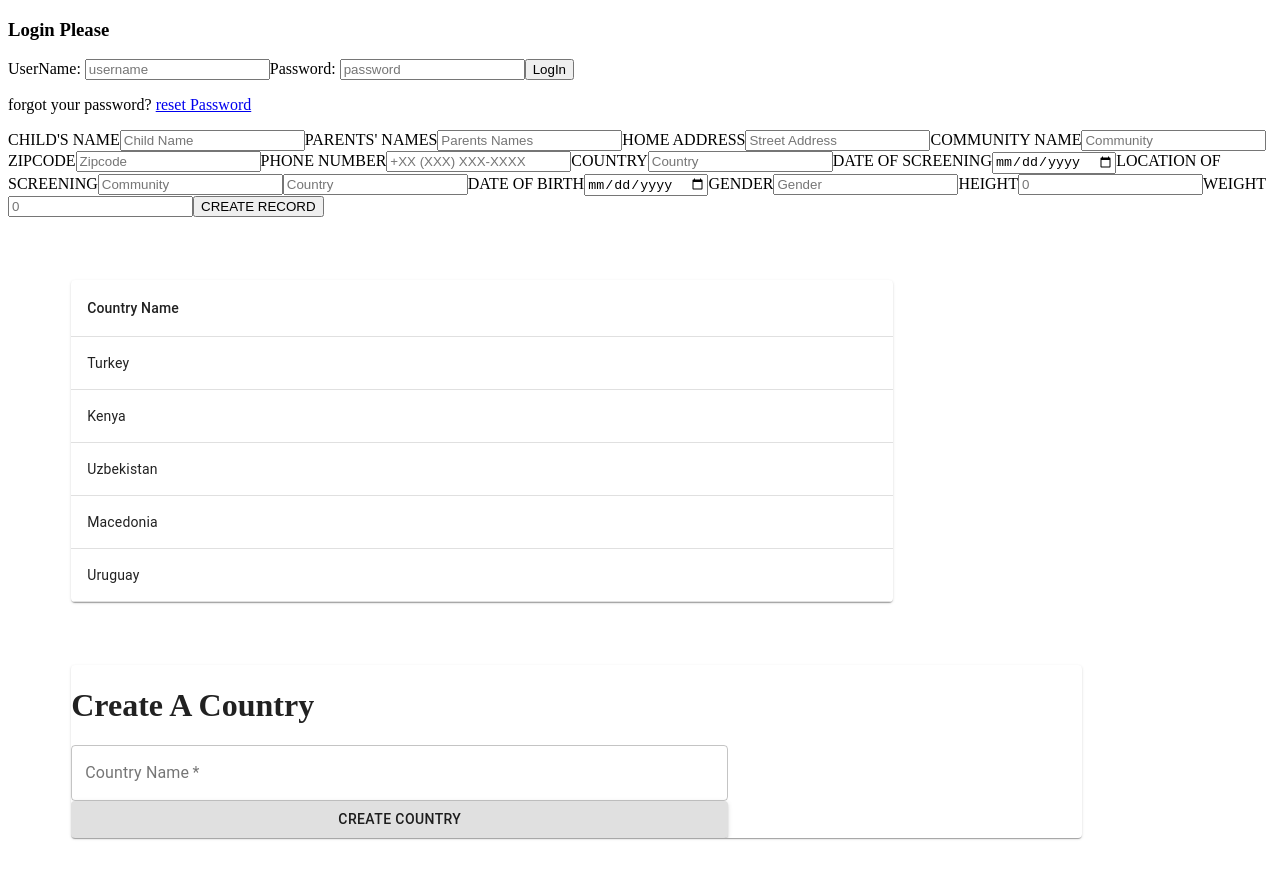
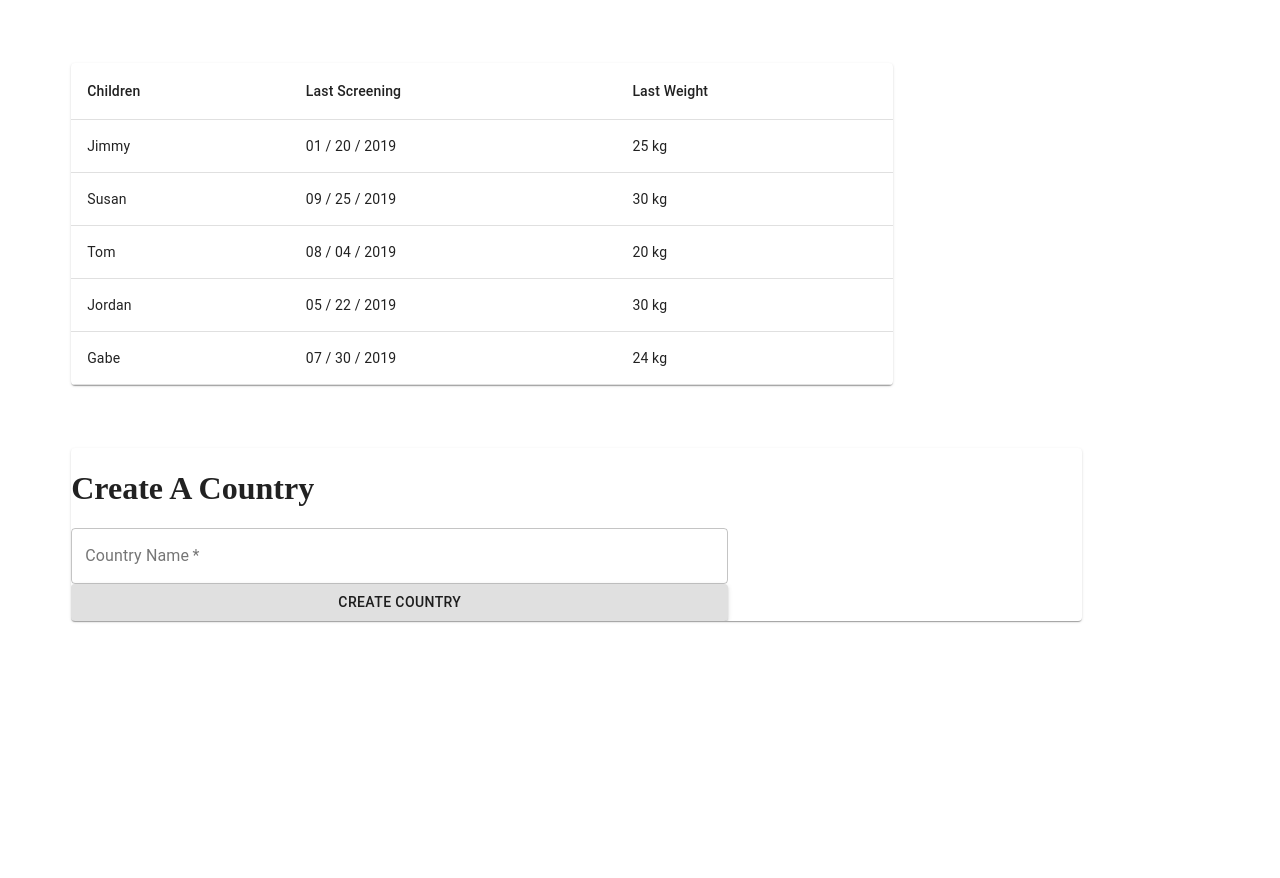
Before and after one commit to BW-Intl-Child-Nutrition-Status-Tracking/front-end, a React (Create React App) app: page / in a window 1280 px wide. Shown: the top 878 px of the page. After the commit the page ends 800 px from the top, so only its background shows below. Built offline with nearby package versions, Linux system fonts and the light colour scheme.

Commit message:
added Yup for form validation, edits to Dashboard and to DataTable, working towards DataTable being dynamic

```diff
--- a/package.json
+++ b/package.json
@@ -12,7 +12,8 @@
     "react-router-dom": "^5.1.2",
     "react-scripts": "3.2.0",
     "redux": "^4.0.4",
-    "redux-thunk": "^2.3.0"
+    "redux-thunk": "^2.3.0",
+    "yup": "^0.27.0"
   },
   "scripts": {
     "start": "react-scripts start",
--- a/src/App.js
+++ b/src/App.js
@@ -3,22 +3,22 @@ import { Route } from "react-router-dom";
 
 import { connect } from "react-redux";
 import PrivateRoute from "./components/PrivateRoute";
-import LogInForm from "./components/LogInForm";
-import Menu from "./components/Menu";
-import ChildRecordNewForm from "./components/ChildRecordNewForm";
+// import ChildRecordNewForm from "./components/ChildRecordNewForm";
 import DataTable from "./components/DataTable";
 import CreateACountry from "./components/CreateACountry";
+// import Dashboard from "./pages/Dashboard";
+// import LogIn from "./pages/LogIn";
 
 function App() {
   return (
     <div>
       <PrivateRoute>
-        <Route path="/:id" component={Menu} />
-        <Route path="/:id/childRecord" component={ChildRecordNewForm} />
+        {/* <Route path="/:username" component={Dashboard} /> */}
+        {/* <Route path="/:username/childRecord" component={ChildRecordNewForm} /> */}
       </PrivateRoute>
-      <Route exact path="/" component={LogInForm} />
+      {/* <Route exact path="/" component={LogIn} /> */}
 
-      <ChildRecordNewForm />
+      {/* <ChildRecordNewForm /> */}
       <DataTable />
       <CreateACountry />
     </div>
--- a/src/components/DataTable.js
+++ b/src/components/DataTable.js
@@ -22,6 +22,16 @@ function countryData(name) {
   return { name };
 }
 
+function communityData(name) {
+  return { name };
+}
+
+function childrenData(name, screenDate, weight) {
+  return { name, screenDate, weight };
+}
+
+//test data
+
 const rows = [
   countryData("Turkey"),
   countryData("Kenya"),
@@ -30,7 +40,23 @@ const rows = [
   countryData("Uruguay")
 ];
 
-export default function DataTable() {
+const commRows = [
+  communityData("Abc"),
+  communityData("Def"),
+  communityData("Ghi"),
+  communityData("Jkl"),
+  communityData("Mno")
+];
+
+const childRows = [
+  childrenData("Jimmy", "01 / 20 / 2019", "25 kg"),
+  childrenData("Susan", "09 / 25 / 2019", "30 kg"),
+  childrenData("Tom", "08 / 04 / 2019", "20 kg"),
+  childrenData("Jordan", "05 / 22 / 2019", "30 kg"),
+  childrenData("Gabe", "07 / 30 / 2019", "24 kg")
+];
+
+export default function DataTable(props) {
   const classes = useStyles();
 
   return (
@@ -38,15 +64,19 @@ export default function DataTable() {
       <Table className={classes.table} aria-label="country table">
         <TableHead>
           <TableRow>
-            <TableCell>Country Name</TableCell>
+            <TableCell>Children</TableCell>
+            <TableCell>Last Screening</TableCell>
+            <TableCell>Last Weight</TableCell>
           </TableRow>
         </TableHead>
         <TableBody>
-          {rows.map(row => (
+          {childRows.map(row => (
             <TableRow key={row.name}>
               <TableCell component="th" scope="row">
                 {row.name}
               </TableCell>
+              <TableCell>{row.screenDate}</TableCell>
+              <TableCell>{row.weight}</TableCell>
             </TableRow>
           ))}
         </TableBody>
@@ -54,3 +84,6 @@ export default function DataTable() {
     </Paper>
   );
 }
+
+//ultimately, rows will be changed to {data} so this becomes dynamic.
+//TableCells also must become dynamic- map function on column array?
```
Also changed, not shown: src/pages/Dashboard.jsx (+37 -8 lines), src/pages/LandingPage.js (deleted), 1 other file (tests, documents, lock files or other folders).
